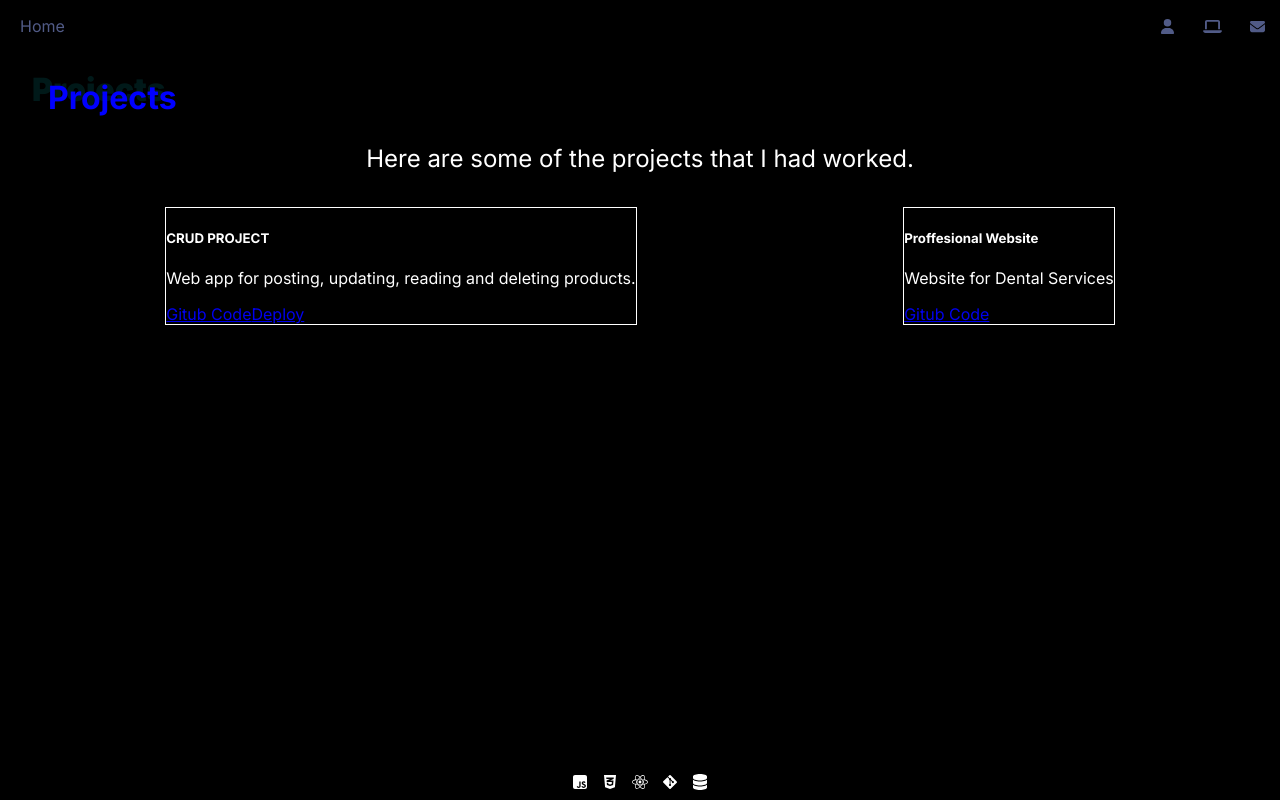
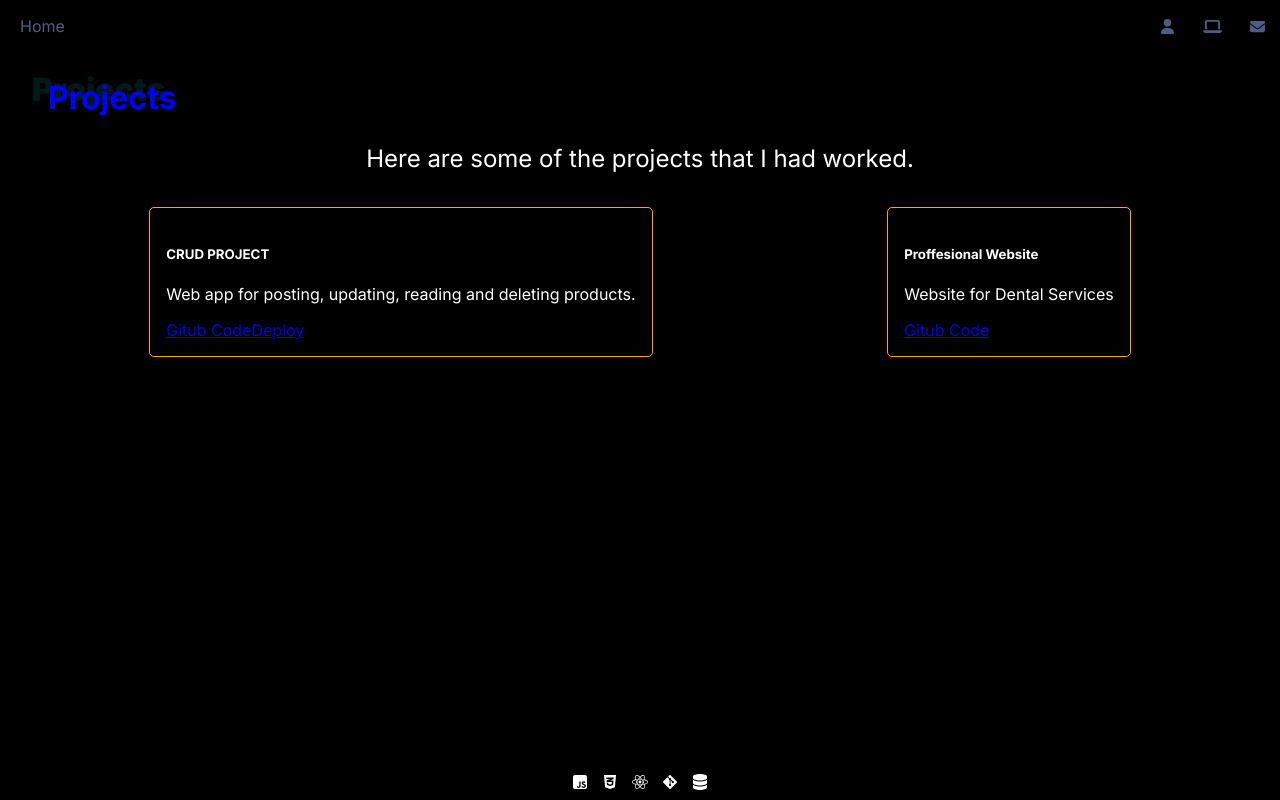
Before and after one commit to loveragabriel/gabriel, a Next.js app: page /myprojects in a window 1280 px wide. Built offline with nearby package versions, Linux system fonts and the light colour scheme.

Commit message:
update project page

```diff
--- a/src/app/globals.css
+++ b/src/app/globals.css
@@ -1,12 +1,13 @@
 * :root {
   max-width: 1100px;
+
+  --orange-color: orange;
 }
 
 body{
   margin: 4.9rem 2rem;
   background-color: black;
   color: white;
-
 }
 /*
 * {
--- a/src/app/myprojects/projects.module.css
+++ b/src/app/myprojects/projects.module.css
@@ -12,6 +12,9 @@
 .cards{
     border: solid 0.2px white;
     margin: 10px;
+    padding: 1rem;
+    border-radius: 5px;
+    border: solid 1px orange;
 }
 
 .cards_container div div {
```
